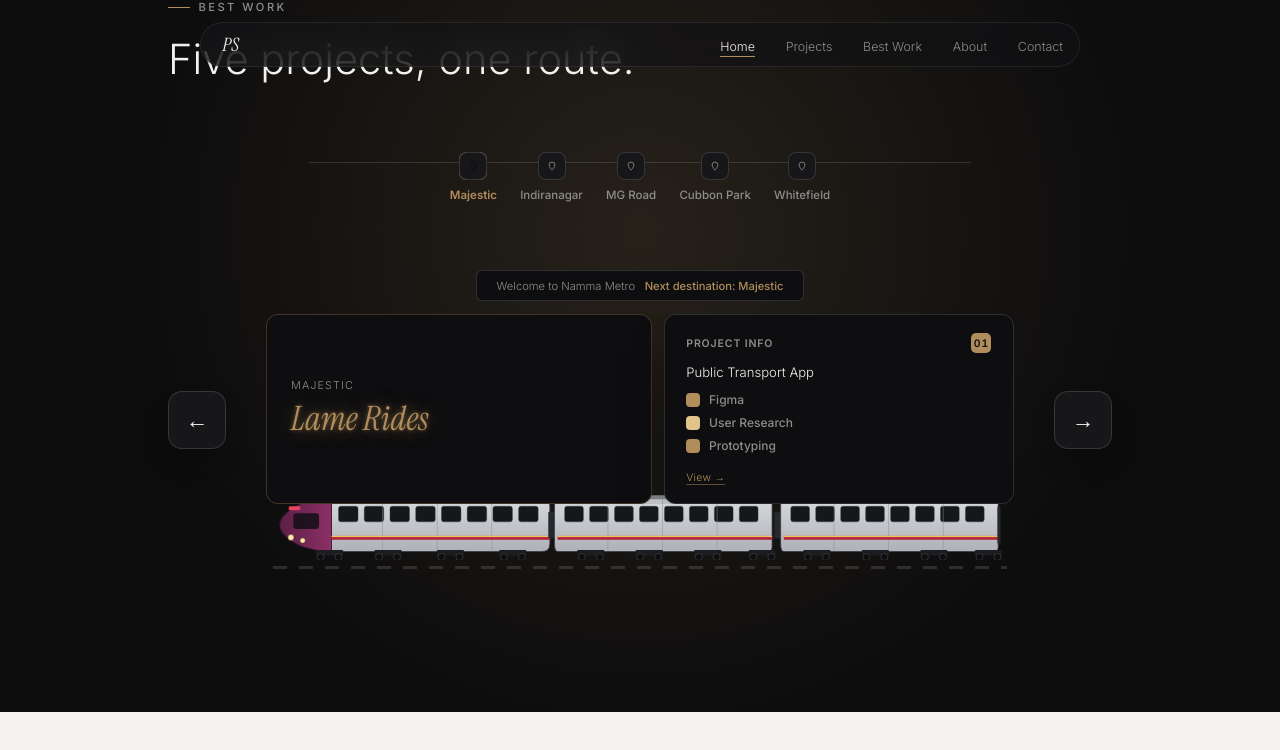
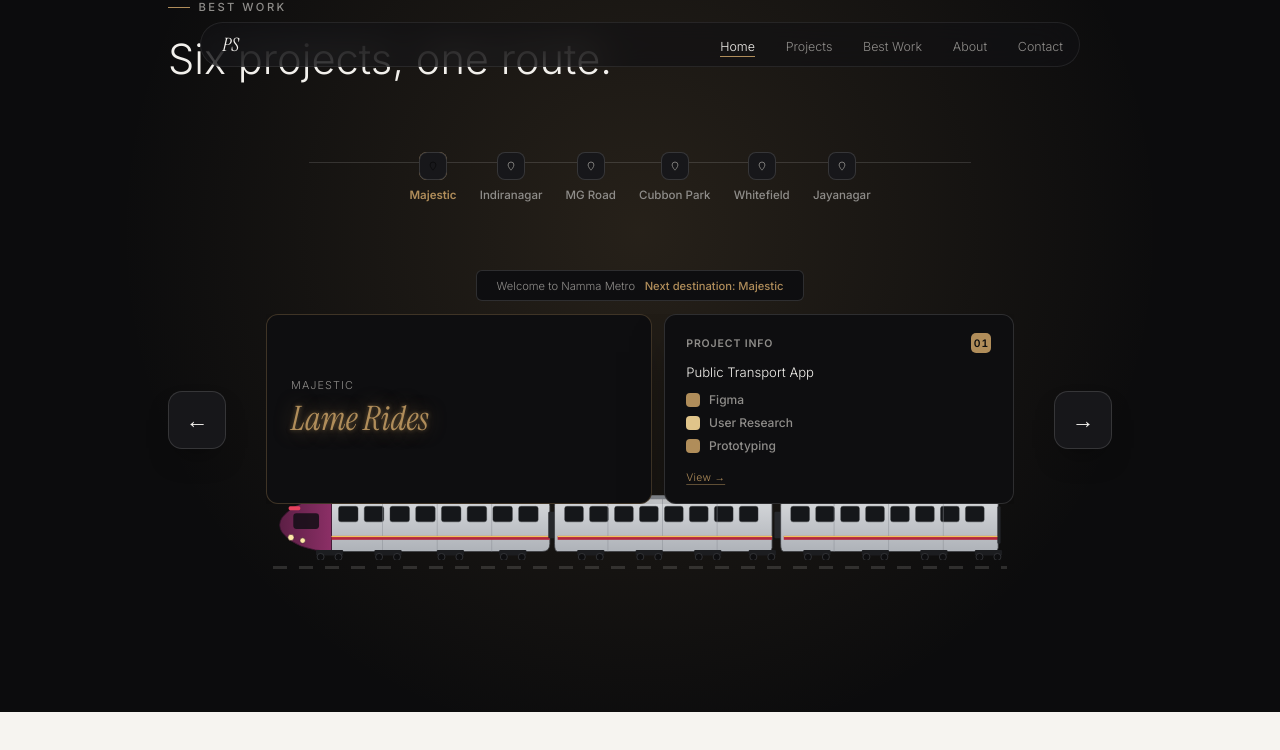
Before and after one commit to Priishaaa/Portfolio, a React (Vite) app: page / in a window 1280 px wide. Both pictures are taken after a click on the button "Lessgooo". Shown: the part 2793-3543 px from the top of the page. Built offline with nearby package versions, Linux system fonts and the light colour scheme.

Commit message:
Add Vibe as the sixth stop on the Best Work train
Daily mood-tracking social app - React/Node.js/Web Push API, linked
to the live deployment rather than a case study since it's a working
app, not a design mockup.

```diff
--- a/src/components/SceneGate.jsx
+++ b/src/components/SceneGate.jsx
@@ -2,7 +2,7 @@ import { useEffect, useRef, useState } from 'react';
 import { AnimatePresence, motion } from 'framer-motion';
 import './sceneGate.css';
 
-// Five real projects, trimmed to what a recruiter needs at a glance --
+// Six real projects, trimmed to what a recruiter needs at a glance --
 // full detail lives on the resume, not crammed onto a departure board.
 // Each is paired with a Bangalore locality for the route-step flavor.
 const PROJECTS = [
@@ -44,6 +44,14 @@ const PROJECTS = [
     description: 'Full-Stack ERP App',
     tools: ['React.js', 'Node.js', 'PostgreSQL'],
     station: 'Whitefield',
+  },
+  {
+    id: 'vibe',
+    name: 'Vibe',
+    description: 'Daily Mood-Tracking Social App',
+    tools: ['React', 'Node.js', 'Web Push API'],
+    station: 'Jayanagar',
+    url: 'https://vibe-app-brown.vercel.app',
   },
 ];
 
@@ -195,7 +203,7 @@ export default function SceneGate(){
           transition={{ duration: 0.6, ease: [0.16, 1, 0.3, 1], delay: 0.55 }}
         >
           <span className="label ts-label">Best Work</span>
-          <h2 className="ts-heading">Five projects, one route.</h2>
+          <h2 className="ts-heading">Six projects, one route.</h2>
 
           <div className="ts-route">
             <div className="ts-route-line" aria-hidden="true" />
```
